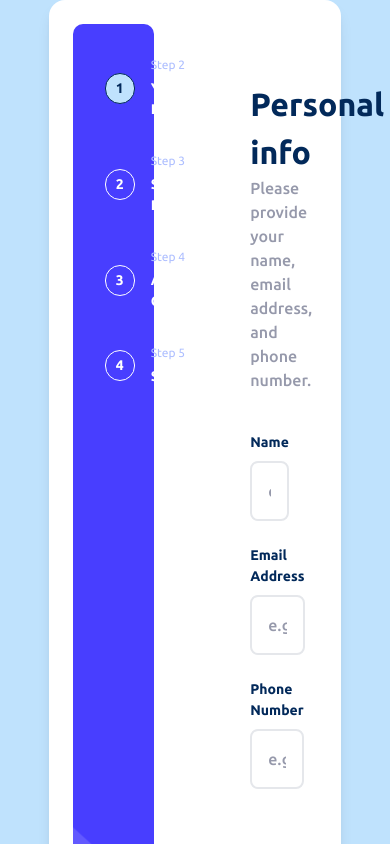
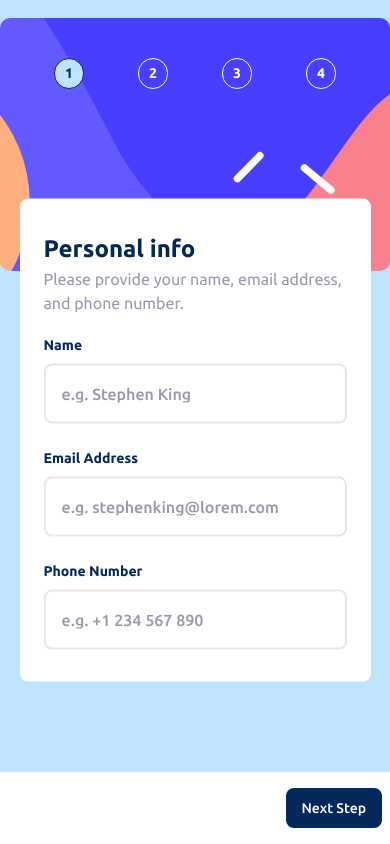
Before and after one commit to TranDanh1122/step_form_w_test, a React (Vite) app: page / in a window 390 px wide. Shown: the top 844 px of the page. Built offline with nearby package versions, Linux system fonts and the light colour scheme.

Commit message:
complete

```diff
--- a/src/components/Picker.tsx
+++ b/src/components/Picker.tsx
@@ -6,17 +6,17 @@ const Picker = React.memo(({ icon, name, monthValue, yearValue, selected, durati
         <div role="picker" onClick={() => {
             onChange(name, "plan")
             onChange(duration == "monthly" ? monthValue : yearValue, "value")
-        }} className={clsx("border-[2px] border-solid p-4 w-full rounded-lg cursor-pointer hover:border-[var(--purplish-blue)] ", {
+        }} className={clsx("border-[2px] mb:flex mb:items-center mb:gap-4 border-solid p-4 w-full rounded-lg cursor-pointer hover:border-[var(--purplish-blue)] ", {
             "border-[var(--purplish-blue)] bg-[var(--alabaster)]": selected,
             "border-[var(--light-gray)]": !selected
         })}>
-            <img role="picker_icon" className=" mb-10  w-10 h-10 rounded-full" src={icon} />
+            <img role="picker_icon" className=" mb-10 mb:mb-0 w-10 h-10 rounded-full" src={icon} />
             <div className="flex flex-col gap-1">
                 <span className="font-medium text-base text-[var(--marine-blue)] capitalize ">{name}</span>
                 {duration == "monthly" &&
                     <>
                         <span className="text-[0.875rem] leading-5 text-[var(--cool-gray)]">${monthValue}/mo</span>
-                        <span className="text-[var(--marine-blue)] text-[.75rem] " style={{ opacity: 0 }}>none</span>
+                        <span className="text-[var(--marine-blue)] text-[.75rem] mb:hidden" style={{ opacity: 0 }}>none</span>
                     </>}
                 {duration == "yearly" && <>
                     <span className="text-[0.875rem] leading-5 text-[var(--cool-gray)]">${yearValue}/yr</span>
--- a/src/components/Step.tsx
+++ b/src/components/Step.tsx
@@ -1,12 +1,12 @@
 import React from "react";
 import clsx from "clsx";
 const Step = React.memo(({ index, title, selected }: { index: number, title: string, selected: boolean }): React.JSX.Element => {
-    return <div className="flex items-center gap-4 justify-start">
+    return <div className="flex items-center gap-4 justify-start mb:items-start mb:mt-8">
         <span className={clsx("border-[1px] border-solid rounded-full px-[10px] py-1 font-bold text-[0.875rem] ", {
             "text-white border-white": !selected,
             "text-[var(--marine-blue)] border-[var(--marine-blue)] bg-[var(--light-blue)]": selected
         })}>{index}</span>
-        <div className="flex flex-col gap-1 ">
+        <div className="flex flex-col gap-1 mb:hidden">
             <span className="text-[var(--pastel-blue)] text-[0.75rem]">Step {index + 1}</span>
             <h2 className="text-white text-[0.875rem] font-bold">{title}</h2>
         </div>
--- a/src/featured/End.tsx
+++ b/src/featured/End.tsx
@@ -2,7 +2,7 @@ import React from "react";
 import endIcon from "../assets/images/icon-thank-you.svg"
 export default function End(): React.JSX.Element {
     return <>
-        <div className="flex flex-col gap-6 items-center justify-center">
+        <div className="flex flex-col gap-6 items-center justify-center h-full">
             <img src={endIcon} className="w-20 h-20 object-cover mx-auto" />
             <h1 className="font-bold text-[2rem] text-[var(--marine-blue)] text-center">Thank you!</h1>
             <p className="text-base leading-6 text-[var(--cool-gray)] text-center">
--- a/src/featured/Step1.tsx
+++ b/src/featured/Step1.tsx
@@ -4,9 +4,9 @@ import Input from "../components/Input";
 function Step1({ onChange, data, error }: { data: Pick<Form, "step1">, error: Pick<Form, "step1">, onChange: (value: string, name: string) => void }): React.JSX.Element {
     return <>
         <div className="">
-            <div className="mb-10">
-                <h1 className="font-bold text-[2rem] text-[var(--marine-blue)]">Personal info</h1>
-                <span className="font-medium text-base leading-6 text-[var(--cool-gray)]">Please provide your name, email address, and phone number.</span>
+            <div className="mb-10 mb:mb-5">
+                <h1 className="font-bold text-[2rem] mb:text-[1.5rem] text-[var(--marine-blue)]">Personal info</h1>
+                <span className="font-medium mb:font-normal text-base leading-6 text-[var(--cool-gray)]">Please provide your name, email address, and phone number.</span>
             </div>
             <div className="flex flex-col gap-6">
                 <Input type="text" key={"name"} name="name" onChange={onChange}
--- a/src/featured/Step2.tsx
+++ b/src/featured/Step2.tsx
@@ -9,10 +9,10 @@ export default function Step2({ onChange, data, error }: { data: Pick<Form, "ste
     return <>
         <div className="">
             <div className="mb-10">
-                <h1 className="font-bold text-[2rem] text-[var(--marine-blue)]">Personal info</h1>
+                <h1 className="font-bold text-[2rem] mb:text-[1.5rem] text-[var(--marine-blue)]">Personal info</h1>
                 <span className="font-medium text-base leading-6 text-[var(--cool-gray)]">Please provide your name, email address, and phone number.</span>
             </div>
-            <div className="flex gap-6">
+            <div className="flex mb:flex-col gap-6">
                 <Picker onChange={onChange} icon={arcadeIcon} name={"arcade"}
                     monthValue="9" yearValue="90" selected={data.step2?.plan == "arcade"} duration={data.step2?.duration} />
                 <Picker onChange={onChange} icon={advantagedIcon} name={"advantaged"}
--- a/src/featured/Step3.tsx
+++ b/src/featured/Step3.tsx
@@ -5,8 +5,8 @@ export default function Step3({ onChange, data, error }: { data: Pick<Form, "ste
     return <>
         <div className="">
             <div className="mb-10">
-                <h1 className="font-bold text-[2rem] text-[var(--marine-blue)]">Pick add-ons</h1>
-                <span className="font-medium text-base leading-6 text-[var(--cool-gray)]">Add-ons help enhance your gaming experience.</span>
+                <h1 className="font-bold text-[2rem] mb:text-[1.5rem] text-[var(--marine-blue)]">Pick add-ons</h1>
+                <span className="font-medium mb:font-normal text-base leading-6 text-[var(--cool-gray)]">Add-ons help enhance your gaming experience.</span>
             </div>
             <div className="flex flex-col gap-6">
                 <Checker name="Online service" desc="Access to multiplayer games"
--- a/src/featured/Step4.tsx
+++ b/src/featured/Step4.tsx
@@ -8,8 +8,8 @@ export default function Step4({ data, setIndex }: { data: Form, setIndex: React.
     return <>
         <div className="">
             <div className="mb-10">
-                <h1 className="font-bold text-[2rem] text-[var(--marine-blue)]">Finishing up</h1>
-                <span className="font-medium text-base leading-6 text-[var(--cool-gray)]">Double-check everything looks OK before confirming.</span>
+                <h1 className="font-bold text-[2rem] mb:text-[1.5rem] text-[var(--marine-blue)]">Finishing up</h1>
+                <span className="font-medium text-base mb:font-normal leading-6 text-[var(--cool-gray)]">Double-check everything looks OK before confirming.</span>
             </div>
             <div className="rounded-lg w-full px-6 py-4 bg-[var(--magnolia)]">
                 <div className="flex justify-between items-center w-full">
--- a/src/index.css
+++ b/src/index.css
@@ -556,6 +556,18 @@ video {
   display: none;
 }
 
+.fixed{
+  position: fixed;
+}
+
+.left-0{
+  left: 0px;
+}
+
+.bottom-0{
+  bottom: 0px;
+}
+
 .mx-auto{
   margin-left: auto;
   margin-right: auto;
@@ -610,6 +622,10 @@ video {
   height: 1px;
 }
 
+.h-full{
+  height: 100%;
+}
+
 .min-h-\[600px\]{
   min-height: 600px;
 }
@@ -646,6 +662,10 @@ video {
   cursor: pointer;
 }
 
+.resize{
+  resize: both;
+}
+
 .flex-col{
   flex-direction: column;
 }
@@ -668,6 +688,10 @@ video {
 
 .justify-between{
   justify-content: space-between;
+}
+
+.justify-evenly{
+  justify-content: space-evenly;
 }
 
 .gap-1{
@@ -763,6 +787,10 @@ video {
   background-color: var(--marine-blue);
 }
 
+.bg-\[var\(--purplish-blue\)\]{
+  background-color: var(--purplish-blue);
+}
+
 .bg-white{
   --tw-bg-opacity: 1;
   background-color: rgb(255 255 255 / var(--tw-bg-opacity, 1));
@@ -820,6 +848,21 @@ video {
 .py-4{
   padding-top: 1rem;
   padding-bottom: 1rem;
+}
+
+.px-2{
+  padding-left: 0.5rem;
+  padding-right: 0.5rem;
+}
+
+.px-4{
+  padding-left: 1rem;
+  padding-right: 1rem;
+}
+
+.py-2{
+  padding-top: 0.5rem;
+  padding-bottom: 0.5rem;
 }
 
 .pb-8{
@@ -1025,8 +1068,164 @@ body {
   border-color: var(--purplish-blue);
 }
 
-@media (min-width: 0) and (max-width: 767px){
+@media (min-width: 0) and (max-width: 1023px){
+  .mb\:fixed{
+    position: fixed;
+  }
+
+  .mb\:relative{
+    position: relative;
+  }
+
+  .mb\:bottom-0{
+    bottom: 0px;
+  }
+
+  .mb\:left-0{
+    left: 0px;
+  }
+
+  .mb\:mx-auto{
+    margin-left: auto;
+    margin-right: auto;
+  }
+
+  .mb\:mb-5{
+    margin-bottom: 1.25rem;
+  }
+
+  .mb\:mt-0{
+    margin-top: 0px;
+  }
+
+  .mb\:mt-8{
+    margin-top: 2rem;
+  }
+
+  .mb\:mb-0{
+    margin-bottom: 0px;
+  }
+
+  .mb\:block{
+    display: block;
+  }
+
+  .mb\:flex{
+    display: flex;
+  }
+
+  .mb\:hidden{
+    display: none;
+  }
+
+  .mb\:h-\[30vh\]{
+    height: 30vh;
+  }
+
+  .mb\:w-\[90\%\]{
+    width: 90%;
+  }
+
+  .mb\:w-full{
+    width: 100%;
+  }
+
+  .mb\:translate-y-\[-15\%\]{
+    --tw-translate-y: -15%;
+    transform: translate(var(--tw-translate-x), var(--tw-translate-y)) rotate(var(--tw-rotate)) skewX(var(--tw-skew-x)) skewY(var(--tw-skew-y)) scaleX(var(--tw-scale-x)) scaleY(var(--tw-scale-y));
+  }
+
+  .mb\:flex-row{
+    flex-direction: row;
+  }
+
+  .mb\:flex-col{
+    flex-direction: column;
+  }
+
+  .mb\:items-start{
+    align-items: flex-start;
+  }
+
+  .mb\:items-center{
+    align-items: center;
+  }
+
+  .mb\:justify-evenly{
+    justify-content: space-evenly;
+  }
+
+  .mb\:gap-2{
+    gap: 0.5rem;
+  }
+
+  .mb\:gap-4{
+    gap: 1rem;
+  }
+
+  .mb\:rounded-lg{
+    border-radius: 0.5rem;
+  }
+
+  .mb\:rounded-none{
+    border-radius: 0px;
+  }
+
+  .mb\:bg-\[var\(--light-blue\)\]{
+    background-color: var(--light-blue);
+  }
+
+  .mb\:bg-white{
+    --tw-bg-opacity: 1;
+    background-color: rgb(255 255 255 / var(--tw-bg-opacity, 1));
+  }
+
   .mb\:bg-\[url\(\/src\/assets\/images\/bg-sidebar-mobile\.svg\)\]{
     background-image: url(/src/assets/images/bg-sidebar-mobile.svg);
   }
+
+  .mb\:p-0{
+    padding: 0px;
+  }
+
+  .mb\:p-2{
+    padding: 0.5rem;
+  }
+
+  .mb\:px-6{
+    padding-left: 1.5rem;
+    padding-right: 1.5rem;
+  }
+
+  .mb\:py-8{
+    padding-top: 2rem;
+    padding-bottom: 2rem;
+  }
+
+  .mb\:px-2{
+    padding-left: 0.5rem;
+    padding-right: 0.5rem;
+  }
+
+  .mb\:text-\[1\.5rem\]{
+    font-size: 1.5rem;
+  }
+
+  .mb\:text-\[0\.75rem\]{
+    font-size: 0.75rem;
+  }
+
+  .mb\:text-\[0\.875rem\]{
+    font-size: 0.875rem;
+  }
+
+  .mb\:font-normal{
+    font-weight: 400;
+  }
+
+  .mb\:shadow-none{
+    --tw-shadow: 0 0 #0000;
+    --tw-shadow-colored: 0 0 #0000;
+    box-shadow: var(--tw-ring-offset-shadow, 0 0 #0000), var(--tw-ring-shadow, 0 0 #0000), var(--tw-shadow);
+  }
 }
--- a/src/pages/Form.tsx
+++ b/src/pages/Form.tsx
@@ -32,16 +32,39 @@ export default function Form(): React.JSX.Element {
         }
     }), [])
     const { index, data, errors, handleChange, handleNext, handleBack, setIndex, end } = useForm(initData, 4)
-
-
-
-    return <div className="flex justify-start items-stretch p-6 w-3/4 bg-white rounded-2xl min-h-[600px] shadow-lg">
-        <div className={`w-1/3 rounded-[10px] bg-[url(/src/assets/images/bg-sidebar-desktop.svg)] mb:bg-[url(/src/assets/images/bg-sidebar-mobile.svg)] bg-cover bg-center p-8 flex flex-col gap-8`} >
+    const ref = React.useRef({
+        footer: React.createRef<HTMLDivElement>(),
+        form: React.createRef<HTMLDivElement>(),
+        footerDesk: React.createRef<HTMLDivElement>(),
+    })
+    React.useEffect(() => {
+        if (ref.current && ref.current.footer.current && ref.current.form.current) {
+            const footerHeight = (ref.current.footer.current as HTMLDivElement).getBoundingClientRect().height
+            ref.current.form.current.style.marginBottom = `${footerHeight}px`
+        }
+    }, [index])
+    React.useEffect(() => {
+        const handleReSize = () => {
+            if (ref.current && ref.current.footer.current && ref.current.footerDesk.current) {
+                if (window.innerWidth > 1023) {
+                    ref.current.footer.current.style.display = "none"
+                    ref.current.footerDesk.current.style.display = "block"
+                } else {
+                    ref.current.footer.current.style.display = "block"
+                    ref.current.footerDesk.current.style.display = "none"
+                }
+            }
+        }
+        window.addEventListener("resize" , handleReSize)
+        return () => window.removeEventListener("resize" , handleReSize)
+    } , [])
+    return <div ref={ref.current.form} className="flex mb:bg-[var(--light-blue)] mb:flex-col justify-start items-stretch p-6 mb:p-0 w-3/4 mb:w-full bg-white rounded-2xl mb:rounded-none min-h-[600px] shadow-lg mb:shadow-none">
+        <div className={`w-1/3 mb:w-full mb:h-[30vh]  rounded-[10px] bg-[url(/src/assets/images/bg-sidebar-desktop.svg)] mb:bg-[url(/src/assets/images/bg-sidebar-mobile.svg)] bg-cover bg-center p-8 mb:p-2 flex flex-col mb:flex-row mb:gap-2 mb:justify-evenly gap-8`} >
             {
                 stepTitles.map((step, idx) => <Step index={idx + 1} title={step.title} selected={index == idx} />)
             }
         </div>
-        <div className="w-2/3 px-24 pt-14 pb-8">
+        <div className="w-2/3 mb:w-[90%] mb:mx-auto mb:bg-white px-24 pt-14 pb-8 mb:relative mb:translate-y-[-15%] mb:rounded-lg mb:px-6 mb:py-8">
             {!end && <>
 
                 <div className={`${index == 0 ? "block" : "hidden"}`}>
@@ -60,11 +83,17 @@ export default function Form(): React.JSX.Element {
             }
             {end && <End />}
             {!end &&
-                <div className="mt-20 flex justify-between font-medium text-base">
-                    {index != 0 && <button onClick={handleBack} className="text-[var(--cool-gray)]">Back</button>}
-                    <button onClick={handleNext} className={`text-white ml-auto px-6 py-4 bg-[var(--marine-blue)] rounded-lg hover:bg-[var(--marine-blue)]/50`}>Next Step</button>
+                <div ref={ref.current.footerDesk} className="mt-20  flex justify-between font-medium text-base mb:hidden">
+                    {index != 0 && <button onClick={handleBack} className="text-[var(--cool-gray)]">Go Back</button>}
+                    <button onClick={handleNext} className={`${index != 3 ? "bg-[var(--marine-blue)] " : "bg-[var(--purplish-blue)] "} text-white ml-auto block px-6 py-4 rounded-lg hover:bg-[var(--marine-blue)]/50 `}>{index != 3 ? "Next Step" : "Confirm"} </button>
                 </div>
             }
         </div>
+        {!end &&
+            <div ref={ref.current.footer} className="hidden mb:flex items-center  px-2 py-4 justify-between font-medium w-full text-base fixed bottom-0 left-0 bg-white">
+                {index != 0 && <button onClick={handleBack} className="text-[var(--cool-gray)]">Go Back</button>}
+                <button onClick={handleNext} className={`${index != 3 ? "bg-[var(--marine-blue)] " : "bg-[var(--purplish-blue)] "} block ml-auto text-[0.875rem] text-white px-4 py-2 rounded-lg hover:bg-[var(--marine-blue)]/50 `}>{index != 3 ? "Next Step" : "Confirm"} </button>
+            </div>
+        }
     </div>
 }
--- a/tailwind.config.js
+++ b/tailwind.config.js
@@ -11,8 +11,7 @@ module.exports = {
         'bg-mobile' : "url('/src/assets/images/bg-sidebar-mobile.svg')",
       },
       screens: {
-        mb: { min: "0", max: "767px" },
-        tb: { min: "768px", max: "1023px" }
+        mb: { min: "0", max: "1023px" }
       }
     },
   },
```
Also changed, not shown: src/components/Checker.tsx (+5 -5 lines).
